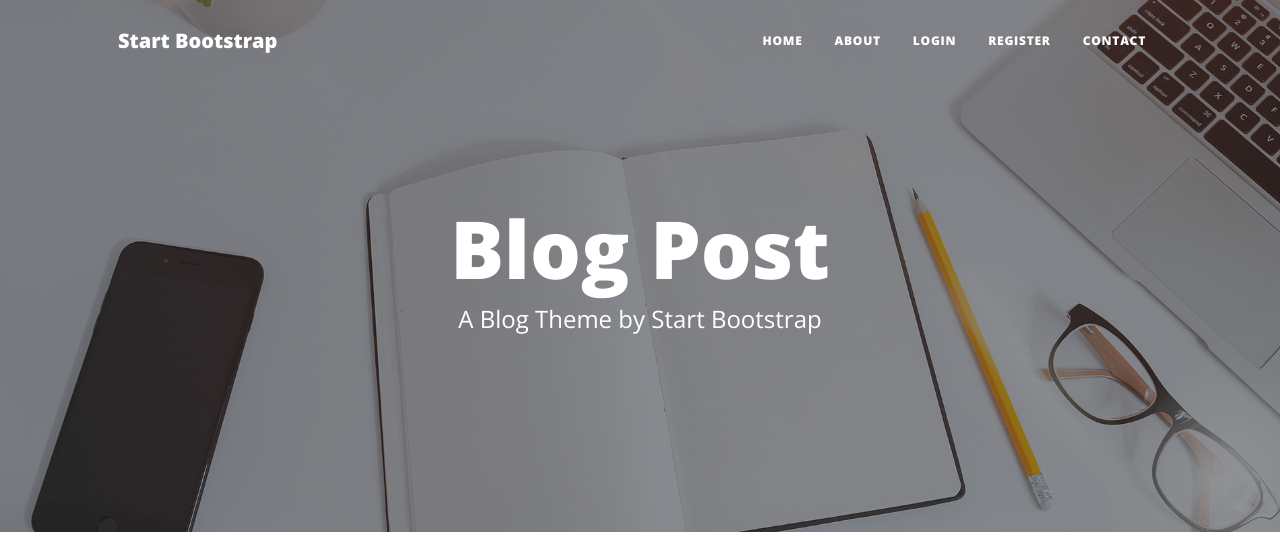
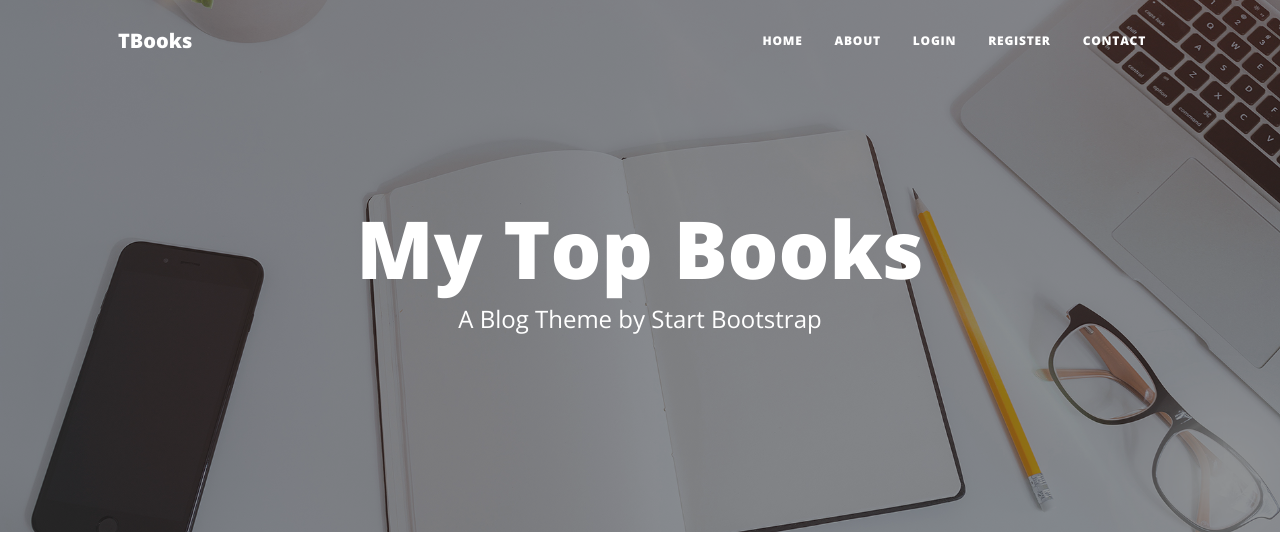
Before and after one commit to Tuvshinbayar-hub/PythonProjects, a Flask app: page / in a window 1280 px wide. Shown: the top 536 px of the page. Run offline with Flask 3, Linux system fonts and the light colour scheme; some libraries are stand-ins or nearby versions.

Commit message:
Few adjustments on index.html and base.html

```diff
--- a/Blog - Upgraded/main.py
+++ b/Blog - Upgraded/main.py
@@ -63,7 +63,7 @@ class BlogPost(db.Model):
     title: Mapped[str] = mapped_column(String(250), unique=True, nullable=False)
     date: Mapped[str] = mapped_column(String(250), nullable=False)
     body: Mapped[str] = mapped_column(String, nullable=False)
-    img_url: Mapped[str] = mapped_column(String(250), nullable=False)
+    img_url: Mapped[str] = mapped_column(String(500), nullable=False)
     subtitle: Mapped[str] = mapped_column(String(250), nullable=False)
 
     # Parent links
@@ -302,4 +302,4 @@ def logout():
 
 
 if __name__ == '__main__':
-    app.run()
+    app.run(debug=True)
--- a/Blog - Upgraded/templates/base.html
+++ b/Blog - Upgraded/templates/base.html
@@ -20,7 +20,7 @@
     <!-- Navigation-->
     <nav class="navbar navbar-expand-lg navbar-light" id="mainNav">
         <div class="container px-4 px-lg-5">
-            <a class="navbar-brand" href="{{ url_for('show_main') }}">Start Bootstrap</a>
+            <a class="navbar-brand" href="{{ url_for('show_main') }}">TBooks</a>
             <button class="navbar-toggler" type="button" data-bs-toggle="collapse" data-bs-target="#navbarResponsive" aria-controls="navbarResponsive" aria-expanded="false" aria-label="Toggle navigation">
                 Menu
                 <i class="fas fa-bars"></i>
--- a/Blog - Upgraded/templates/index.html
+++ b/Blog - Upgraded/templates/index.html
@@ -1,6 +1,6 @@
 {% extends 'base.html' %}
 {% block title %}Home{% endblock %}
-{% block header_title %} Blog Post {% endblock %}
+{% block header_title %} My Top Books {% endblock %}
 
 {% block content %}
 <!--     Page Header-->
```
